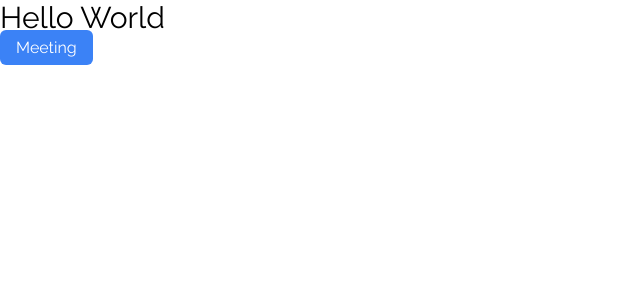
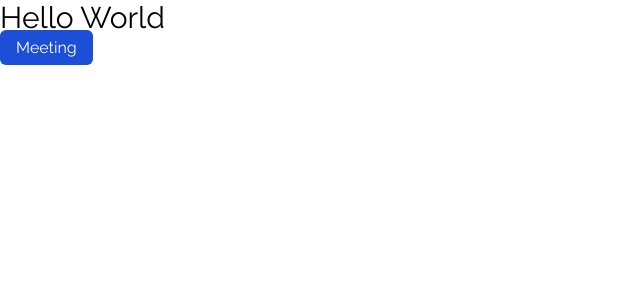
Before and after one commit to fantasygame/meetings, a Next.js app: page / in a window 1280 px wide. Shown: the top 300 px of the page, without its empty margins (0-640 px from the left). Built offline with nearby package versions, Linux system fonts and the light colour scheme.

Commit message:
Improve .btn css class

```diff
--- a/app/globals.css
+++ b/app/globals.css
@@ -4,6 +4,6 @@
 
 @layer components {
   .btn {
-    @apply px-4 py-2 rounded-md bg-blue-500 text-white hover:text-black hover:rounded-xl transition-all duration-300 ease-in;
+    @apply px-4 py-2 rounded-md bg-blue-700 hover:bg-blue-500 text-white hover:font-semibold hover:rounded-xl transition-all duration-300 ease-in;
   }
 }
```
